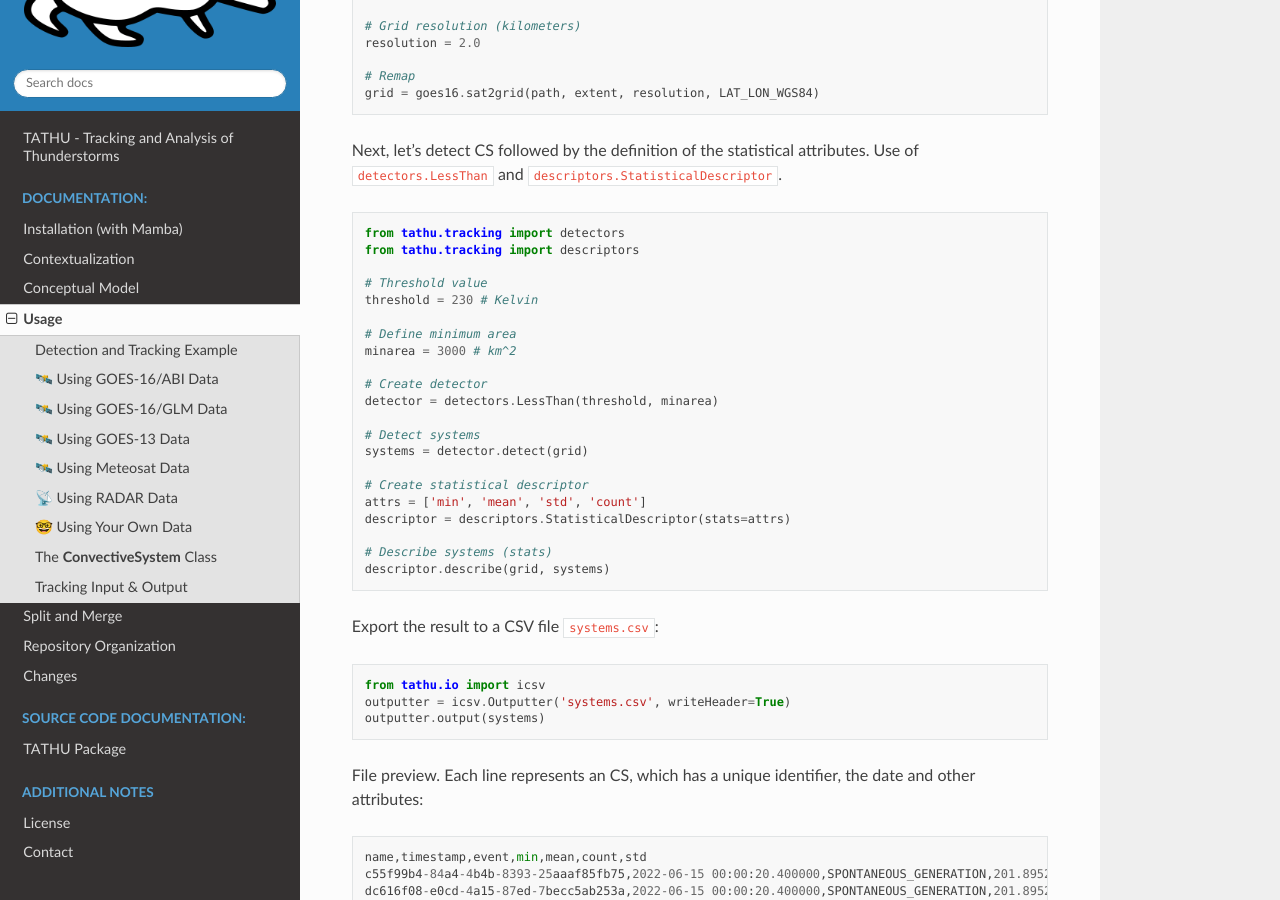
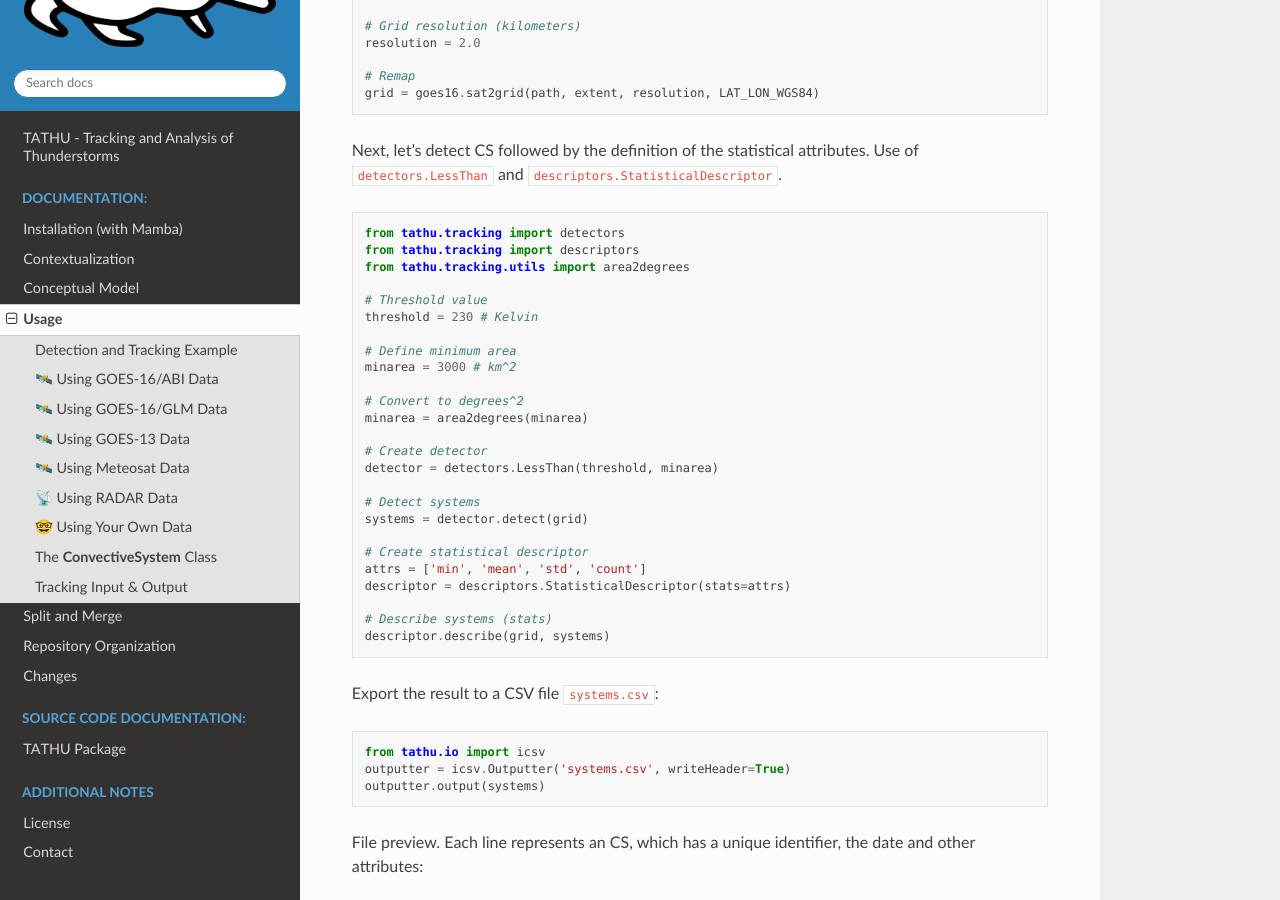
Before and after one commit to uba/tathu, a Sphinx documentation site: the page built from docs/sphinx/usage.rst, in a window 1280 px wide and 900 px high, scrolled down 601 px. Built offline with Sphinx 7.4.7 and the Read the Docs theme 2.0.0, drawn with Linux system fonts in a browser that asks for light colours; pages that are not in the unit, such as notebooks, are missing from menus.

Commit message:
Fix some method required parameters

```diff
--- a/docs/sphinx/usage.rst
+++ b/docs/sphinx/usage.rst
@@ -39,12 +39,16 @@ Next, let's detect CS followed by the definition of the statistical attributes.
 
     from tathu.tracking import detectors
     from tathu.tracking import descriptors
+    from tathu.tracking.utils import area2degrees
 
     # Threshold value
     threshold = 230 # Kelvin
 
     # Define minimum area
     minarea = 3000 # km^2
+
+    # Convert to degrees^2
+    minarea = area2degrees(minarea)
 
     # Create detector
     detector = detectors.LessThan(threshold, minarea)
```
Also changed, not shown: other parts of docs/sphinx/usage.rst (+1 -1 lines).
